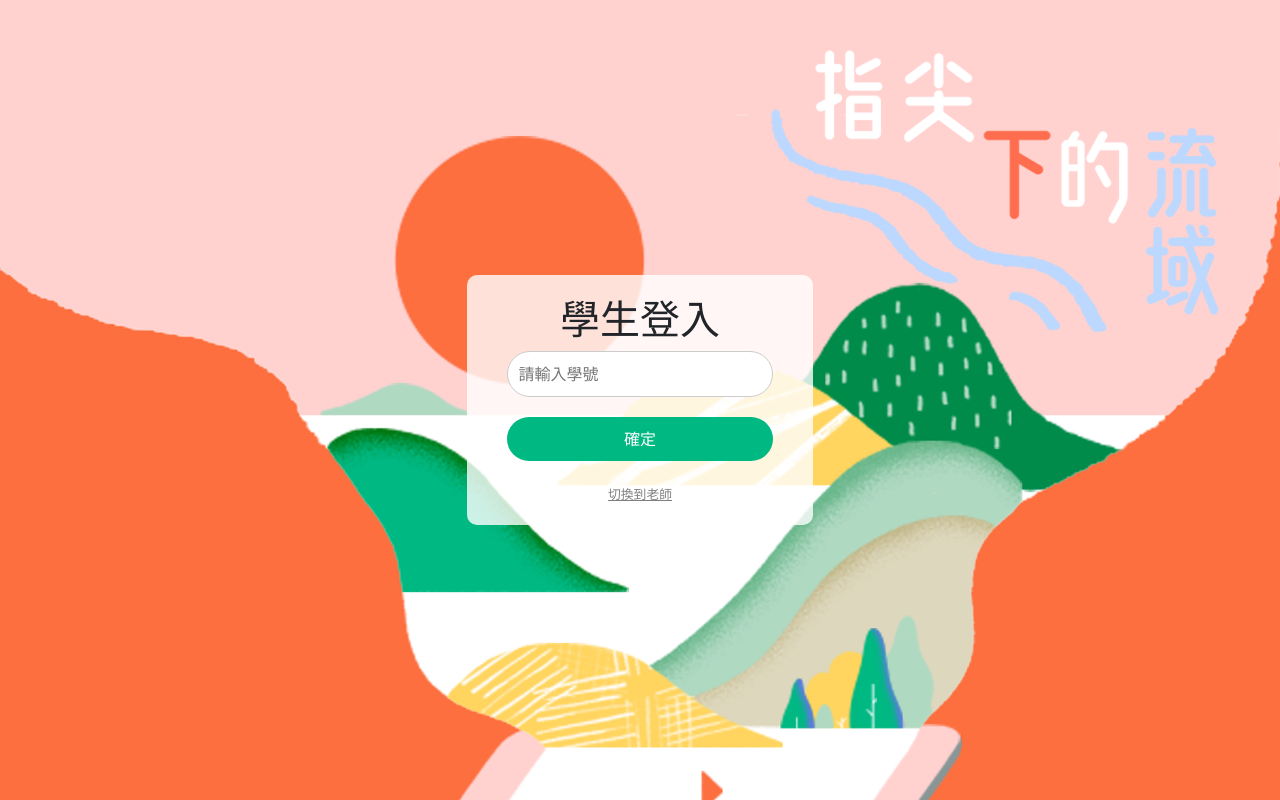
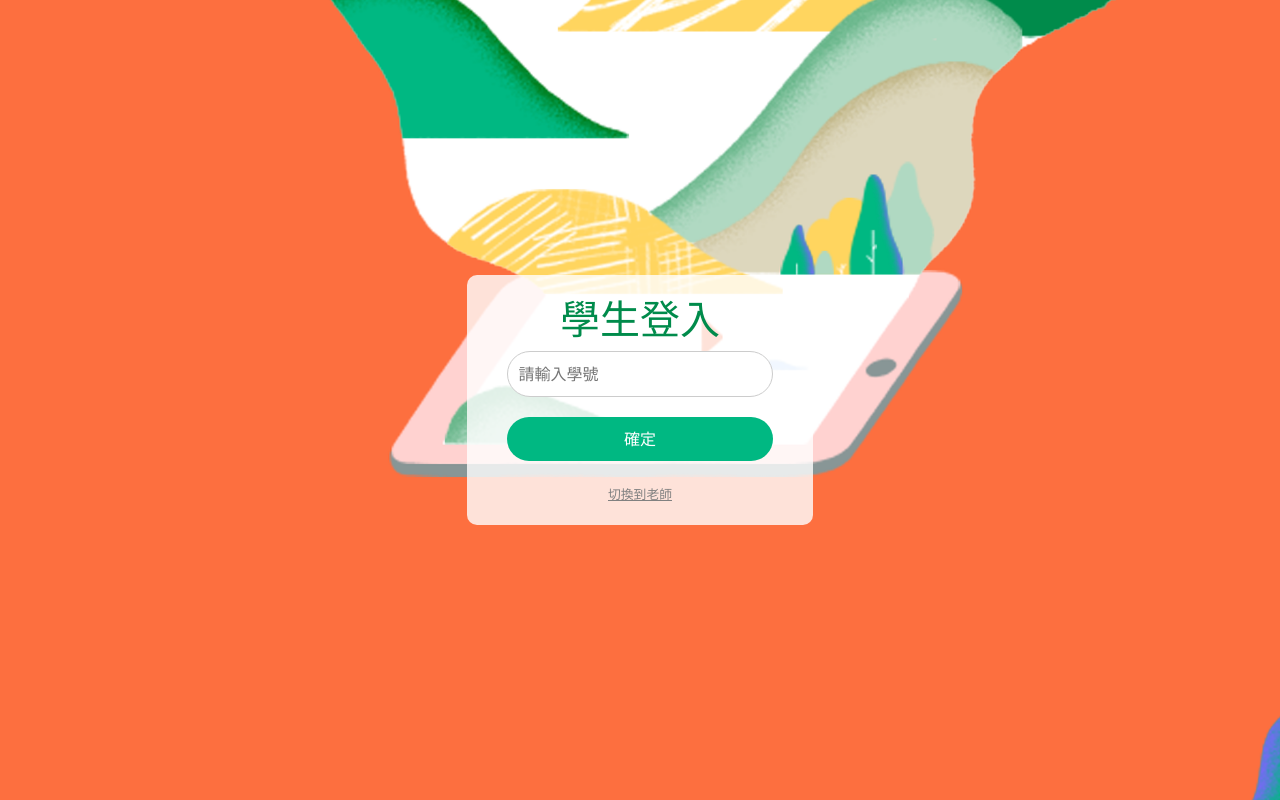
Before and after one commit to harryhow/river-on-fingertips, a React (Create React App) app: page / in a window 1280 px wide. Built offline with nearby package versions, Linux system fonts and the light colour scheme.

Commit message:
Adjust background image's stretch size

```diff
--- a/src/App.css
+++ b/src/App.css
@@ -2,6 +2,8 @@
   background-image: url('general-bg.png'); /* Replace with your actual image path */
   height: 100vh;
   background-size: cover;
+  background-repeat: no-repeat; /* Do not repeat the image */
+  background-position: center; /* Center the image in the container */
   display: flex;
   flex-direction: column;
   justify-content: center;
@@ -57,3 +59,7 @@
 .login-form .toggle-user-type:hover {
   text-decoration: none;
 }
+
+.login-form h1 {
+  color: #008B4B; /* Sets the text color of all <h1> elements */
+}
```
